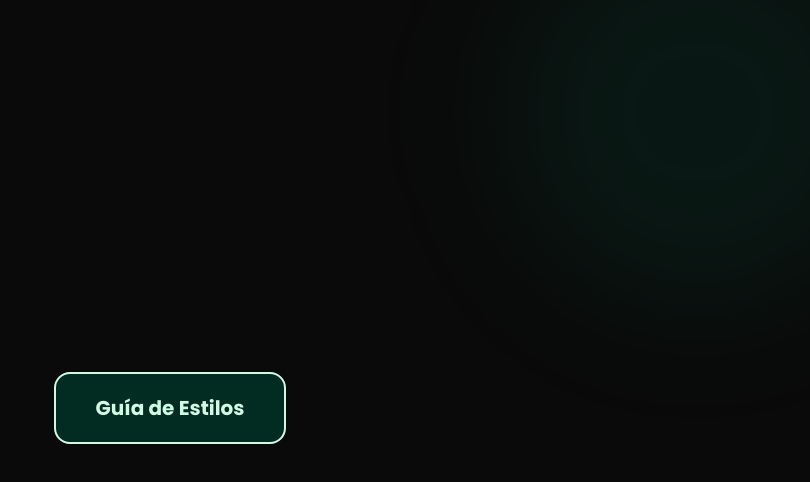
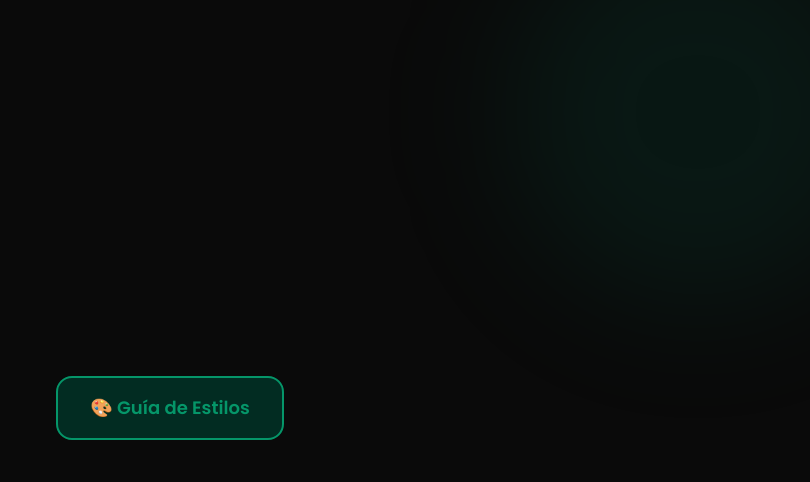
Before and after one commit to DanielCarrenoMar/amazonIA-marketplace, a Next.js app in the folder apps/frontend/: page / in a window 1280 px wide. Shown: the top 482 px of the page, without its empty margins (470-1280 px from the left). Built offline with nearby package versions, Linux system fonts and the light colour scheme.

Commit message:
feat(ui): componente de botón

```diff
--- a/apps/frontend/app/globals.css
+++ b/apps/frontend/app/globals.css
@@ -10,11 +10,13 @@
 
   /* Brand Colors - Water (Teal/Cyan) */
   --color-brand-secondary: #0d9488;
+  --color-brand-secondary-dark: #0f766e;
   --color-brand-secondary-light: #f0fdfa;
 
   /* Accent Colors */
   --color-brand-accent: #fbbf24;
   --color-brand-urgency: #ef4444;
+  --color-brand-urgency-dark: #dc2626;
 
   /* System Colors */
   --color-background: #ffffff;
--- a/apps/frontend/app/page.tsx
+++ b/apps/frontend/app/page.tsx
@@ -2,6 +2,7 @@
 
 import { useState } from "react";
 import { DesignSystem } from "../components/DesignSystem";
+import { Button } from "../components/ui/Button";
 
 export default function Home() {
   const [showDesignSystem, setShowDesignSystem] = useState(false);
@@ -17,12 +18,14 @@ export default function Home() {
         <div className="absolute top-0 right-0 -mr-20 -mt-20 w-96 h-96 bg-brand-primary/10 rounded-full blur-3xl" />
         <div className="relative z-10 flex flex-col items-center text-center space-y-10 max-w-4xl">
           <div className="flex flex-col sm:flex-row gap-5 justify-center w-full pt-4">
-            <button
+            <Button
               onClick={() => setShowDesignSystem(true)}
-              className="bg-brand-nature-bg cursor-pointer text-brand-nature-content border-2 border-brand-primary-light px-10 py-5 rounded-2xl text-xl font-bold hover:bg-brand-primary-light transition-all transform hover:-translate-y-1"
+              variant="outline"
+              size="lg"
+              className="bg-brand-nature-bg hover:bg-brand-primary-light"
             >
-              Guía de Estilos
-            </button>
+              🎨 Guía de Estilos
+            </Button>
           </div>
         </div>
       </main>
--- a/apps/frontend/components/DesignSystem.tsx
+++ b/apps/frontend/components/DesignSystem.tsx
@@ -10,12 +10,15 @@ import {
   ShieldCheck,
   Heart,
   Star,
-  ArrowLeft
+  ArrowLeft,
+  ShoppingBag
 } from "lucide-react";
+import { Button } from "./ui/Button";
 
 interface DesignSystemProps {
   onBack: () => void;
 }
+
 
 export function DesignSystem({ onBack }: DesignSystemProps) {
   const colors = [
@@ -46,13 +49,15 @@ export function DesignSystem({ onBack }: DesignSystemProps) {
             Amazonia IA <span className="text-brand-primary">Design System</span>
           </h1>
         </div>
-        <button
+        <Button
           onClick={onBack}
-          className="px-6 cursor-pointer py-2 rounded-full border-2 border-brand-primary text-brand-primary font-semibold hover:bg-brand-primary hover:text-white transition-all order-first md:order-last flex items-center gap-2"
+          variant="outline"
+          size="sm"
+          leftIcon={<ArrowLeft className="w-4 h-4" />}
+          className="order-first md:order-last"
         >
-          <ArrowLeft className="w-4 h-4" />
           Volver al Inicio
-        </button>
+        </Button>
       </header>
 
       <main className="max-w-6xl mx-auto space-y-20">
@@ -96,22 +101,12 @@ export function DesignSystem({ onBack }: DesignSystemProps) {
           <section className="space-y-6">
             <h2 className="text-2xl font-outfit font-semibold border-l-4 border-brand-accent pl-4">Componentes Base</h2>
             <div className="bg-white dark:bg-zinc-900 p-8 rounded-3xl border border-border shadow-sm space-y-8">
-              <div className="flex flex-wrap gap-4">
-                <button className="bg-brand-primary text-white px-6 py-3 rounded-full font-medium hover:bg-brand-primary-dark transition-all transform hover:scale-105 active:scale-95 shadow-md">
-                  Botón Primario
-                </button>
-                <button className="border-2 border-brand-secondary text-brand-secondary px-6 py-3 rounded-full font-medium hover:bg-brand-secondary hover:text-white transition-all">
-                  Secundario
-                </button>
-              </div>
-
               <div className="flex items-center gap-2 p-4 bg-brand-primary-light rounded-xl border border-brand-primary/20">
                 <div className="w-8 h-8 rounded-full bg-brand-primary flex items-center justify-center text-white">
                   <Globe className="w-5 h-5" />
                 </div>
                 <p className="text-sm text-brand-primary-dark font-medium">Información sobre comercio justo cargada.</p>
               </div>
-
               <div className="flex items-center gap-1">
                 {[1, 2, 3, 4, 5].map((i) => (
                   <Star key={i} className="w-6 h-6 text-brand-accent fill-current" />
@@ -138,6 +133,57 @@ export function DesignSystem({ onBack }: DesignSystemProps) {
             </div>
           </div>
         </section>
+
+        {/* Buttons section */}
+        <section className="space-y-6">
+          <h2 className="text-2xl font-outfit font-semibold border-l-4 border-brand-accent pl-4">Botones</h2>
+          <div className="bg-white dark:bg-zinc-900 p-8 rounded-3xl border border-border shadow-sm space-y-10">
+
+            {/* Variantes */}
+            <div className="space-y-3">
+              <h3 className="text-sm font-semibold text-muted uppercase tracking-wider">Variantes</h3>
+              <div className="flex flex-wrap gap-4 items-center">
+                <Button variant="primary">Primary</Button>
+                <Button variant="secondary">Secondary</Button>
+                <Button variant="outline">Outline</Button>
+                <Button variant="ghost">Ghost</Button>
+                <Button variant="danger">Danger</Button>
+              </div>
+            </div>
+
+            {/* Tamaños */}
+            <div className="space-y-3">
+              <h3 className="text-sm font-semibold text-muted uppercase tracking-wider">Tamaños</h3>
+              <div className="flex flex-wrap gap-4 items-center">
+                <Button size="sm">Small</Button>
+                <Button size="md">Medium</Button>
+                <Button size="lg">Large</Button>
+                <Button size="icon"><Leaf className="w-5 h-5" /></Button>
+              </div>
+            </div>
+
+            {/* Con iconos */}
+            <div className="space-y-3">
+              <h3 className="text-sm font-semibold text-muted uppercase tracking-wider">Con Iconos</h3>
+              <div className="flex flex-wrap gap-4 items-center">
+                <Button leftIcon={<ShoppingBag className="w-4 h-4" />}>Marketplace</Button>
+                <Button variant="secondary" rightIcon={<Globe className="w-4 h-4" />}>Explorar</Button>
+                <Button variant="outline" leftIcon={<Heart className="w-4 h-4" />}>Favorito</Button>
+              </div>
+            </div>
+
+            {/* Estados */}
+            <div className="space-y-3">
+              <h3 className="text-sm font-semibold text-muted uppercase tracking-wider">Estados</h3>
+              <div className="flex flex-wrap gap-4 items-center">
+                <Button isLoading>Cargando...</Button>
+                <Button disabled>Deshabilitado</Button>
+                <Button variant="danger" isLoading>Procesando</Button>
+              </div>
+            </div>
+          </div>
+        </section>
+
       </main>
     </div>
   );
--- /dev/null
+++ b/apps/frontend/components/ui/Button.tsx
@@ -0,0 +1,70 @@
+"use client";
+
+import React from "react";
+import { Loader2 } from "lucide-react";
+
+interface ButtonProps extends React.ButtonHTMLAttributes<HTMLButtonElement> {
+  variant?: "primary" | "secondary" | "outline" | "ghost" | "danger";
+  size?: "sm" | "md" | "lg" | "icon";
+  leftIcon?: React.ReactNode;
+  rightIcon?: React.ReactNode;
+  isLoading?: boolean;
+}
+
+export const Button = React.forwardRef<HTMLButtonElement, ButtonProps>(
+  (
+    {
+      className = "",
+      variant = "primary",
+      size = "md",
+      type = "button",
+      leftIcon,
+      rightIcon,
+      isLoading = false,
+      children,
+      disabled,
+      ...props
+    },
+    ref
+  ) => {
+    // Base styles
+    const baseStyles = "inline-flex items-center justify-center rounded-2xl font-semibold transition-all duration-200 active:scale-95 disabled:opacity-50 disabled:pointer-events-none cursor-pointer";
+
+    // Variant styles
+    const variants = {
+      primary: "bg-brand-primary text-white hover:bg-brand-primary-dark shadow-lg shadow-brand-primary/20",
+      secondary: "bg-brand-secondary text-white hover:bg-brand-secondary-dark shadow-lg shadow-brand-secondary/20",
+      outline: "border-2 border-brand-primary text-brand-primary hover:bg-brand-primary hover:text-white",
+      ghost: "text-brand-primary hover:bg-brand-nature-bg",
+      danger: "bg-brand-urgency text-white hover:bg-brand-urgency-dark shadow-lg shadow-brand-urgency/10",
+    };
+
+
+    // Size styles
+    const sizes = {
+      sm: "px-4 py-2 text-sm",
+      md: "px-6 py-3 text-base",
+      lg: "px-8 py-4 text-lg",
+      icon: "p-3",
+    };
+
+    const combinedClassName = `${baseStyles} ${variants[variant]} ${sizes[size]} ${className}`;
+
+    return (
+      <button
+        ref={ref}
+        type={type}
+        disabled={isLoading || disabled}
+        className={combinedClassName}
+        {...props}
+      >
+        {isLoading && <Loader2 className="w-4 h-4 mr-2 animate-spin" />}
+        {!isLoading && leftIcon && <span className="mr-2">{leftIcon}</span>}
+        {children}
+        {!isLoading && rightIcon && <span className="ml-2">{rightIcon}</span>}
+      </button>
+    );
+  }
+);
+
+Button.displayName = "Button";
```
